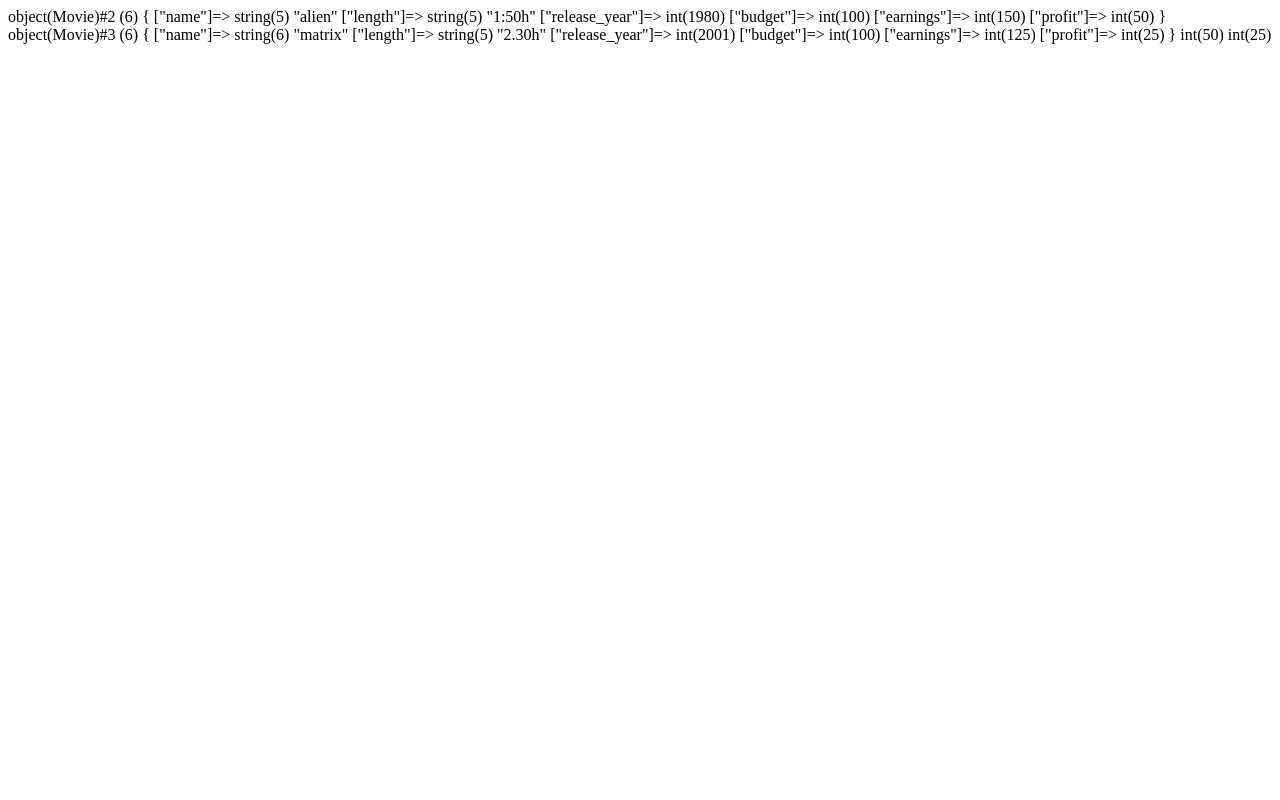
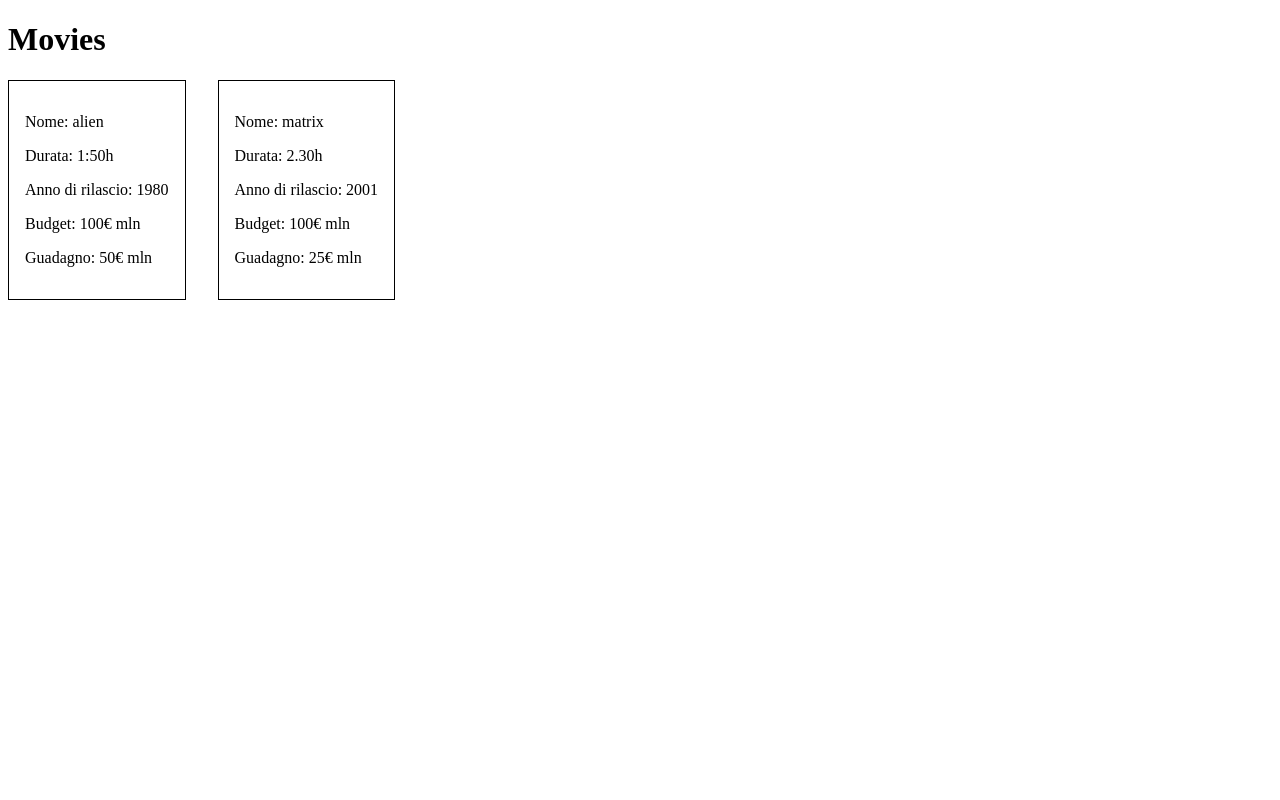
Before and after one commit to FedericoCapitani/php-oop-1, a PHP site: page / in a window 1280 px wide. Run offline with PHP 8.4, Linux system fonts and the light colour scheme.

Commit message:
stampa dati movie a schermo

```diff
--- a/index.php
+++ b/index.php
@@ -32,11 +32,11 @@ $profit_alien = $alien->getProfit();
 $profit_matrix = $matrix->getProfit();
 
 
-var_dump($alien);
-var_dump($matrix);
+// var_dump($alien);
+// var_dump($matrix);
 
-var_dump($profit_alien);
-var_dump($profit_matrix);
+// var_dump($profit_alien);
+// var_dump($profit_matrix);
 ?>
 
 <!DOCTYPE html>
@@ -46,8 +46,37 @@ var_dump($profit_matrix);
     <meta http-equiv="X-UA-Compatible" content="IE=edge">
     <meta name="viewport" content="width=device-width, initial-scale=1.0">
     <title>OOP-1</title>
+    <style>
+        .container{
+            display: flex;
+            column-gap: 2rem;
+        }
+        .card{
+            border: 1px solid black;
+            padding: 1rem;
+        }
+    </style>
 </head>
 <body>
 
+    <h1>Movies</h1>
+
+    <div class="container">
+        <div class="card">
+            <p>Nome: <?php echo $alien->name ?></p>
+            <p>Durata: <?php echo $alien->length ?></p>
+            <p>Anno di rilascio: <?php echo $alien->release_year ?></p>
+            <p>Budget: <?php echo $alien->budget ?>€ mln</p>
+            <p>Guadagno: <?php echo $profit_alien ?>€ mln</p>
+        </div>
+        <div class="card">
+            <p>Nome: <?php echo $matrix->name ?></p>
+            <p>Durata: <?php echo $matrix->length ?></p>
+            <p>Anno di rilascio: <?php echo $matrix->release_year ?></p>
+            <p>Budget: <?php echo $matrix->budget ?>€ mln</p>
+            <p>Guadagno: <?php echo $profit_matrix ?>€ mln</p>
+        </div>
+    </div>
+
 </body>
 </html>
```
